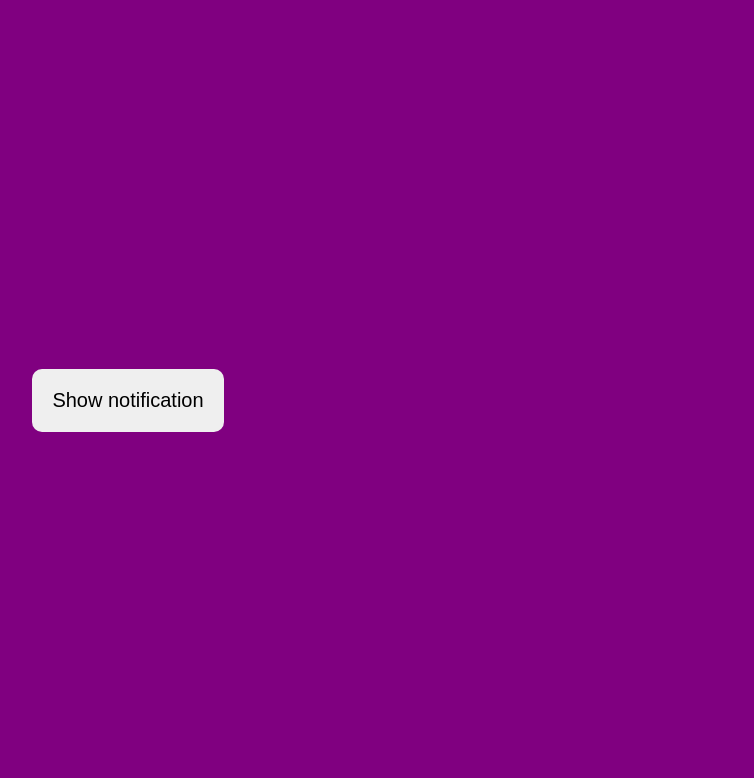
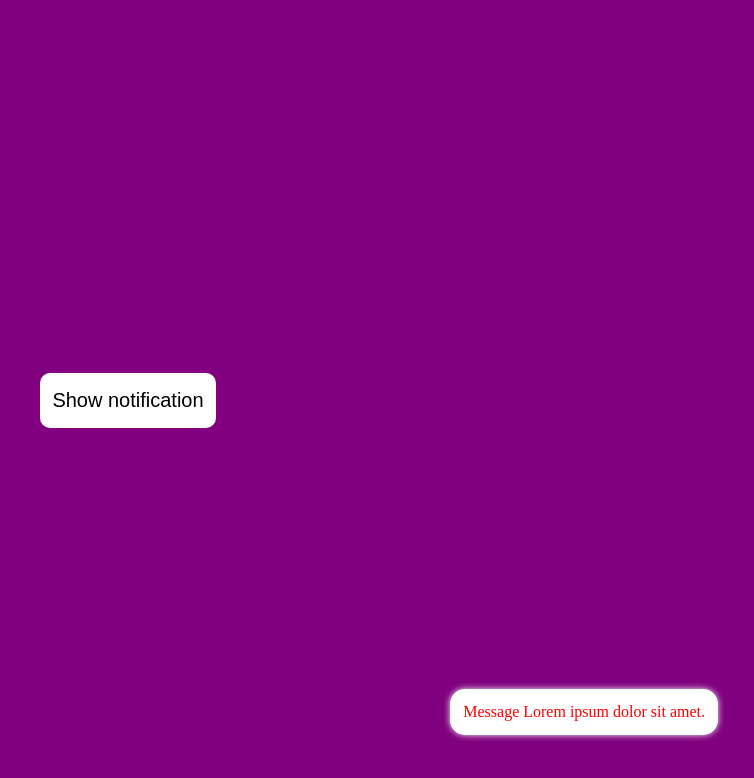
Before and after one commit to ShubhamGhotkar/toast-notification, a plain HTML site: page index.html in a window 1280 px wide. Both pictures are taken after a click on the button "Show notification". Shown: the whole page, without its empty margins (512-1266 px from the left). Drawn offline with Linux system fonts and the light colour scheme.

Commit message:
feature ;on click button

```diff
--- a/index.html
+++ b/index.html
@@ -7,7 +7,7 @@
 
     <link rel="stylesheet" href="style.css" />
 
-    <title>Tast Notification</title>
+    <title>Toast Notification</title>
   </head>
   <body>
     <div class="container">
--- a/index.js
+++ b/index.js
@@ -1,4 +1,42 @@
+//
+const button = document.querySelector(".btn");
+const output = document.querySelector(".show--output");
+button.addEventListener("click", addClickEvent);
 
+let arr = [
+  {
+    message: "Message Lorem ipsum dolor sit amet.",
+    color: "red",
+  },
+  {
+    message: "Message Lorem ipsum dolor.",
+    color: "green",
+  },
+  {
+    message: "Message  ipsum dolor sit amet.",
+    color: "purple",
+  },
+  {
+    message: "Message Lorem ipsum dolor sit amet amet amet.",
+    color: "orange",
+  },
+];
 
+function addClickEvent() {
+  //to show output from array
+  let index = Math.floor(Math.random() * arr.length);
+  const { message, color } = arr[index];
 
-const button = document.querySelector(".btn")
+  //create Element
+  let paraElement = document.createElement("p");
+
+  // assign value to new Element
+  paraElement.textContent = message;
+  paraElement.style.color = color;
+  output.appendChild(paraElement);
+
+  //for remove element
+  setTimeout(() => {
+    paraElement.remove();
+  }, 3000);
+}
--- a/style.css
+++ b/style.css
@@ -20,18 +20,35 @@ html {
 }
 
 .btn {
-  padding: 2rem;
+  padding: 1.6rem 1.2rem;
   border-radius: 1rem;
   border: none;
   cursor: pointer;
+  background-color: #fff;
+  font-size: 2rem;
+}
 
-  font-size: 2rem;
+.btn:hover{
+  background-color: rgb(223, 219, 219);
 }
 
 .show--output {
   position: absolute;
   bottom: 5rem;
-  right: 2rem;
-  width: 35rem;
+  right: 5rem;
+
+  display: flex;
+  flex-direction: column;
+  align-items: end;
+}
+
+p {
+  width: max-content;
+  padding: 1.4rem 1.3rem;
   background-color: white;
+  font-size: 1.6rem;
+  border-radius: 1.5rem;
+  margin-bottom: 1.5rem;
+  border: none;
+  box-shadow: 0 0 6px whitesmoke;
 }
```
